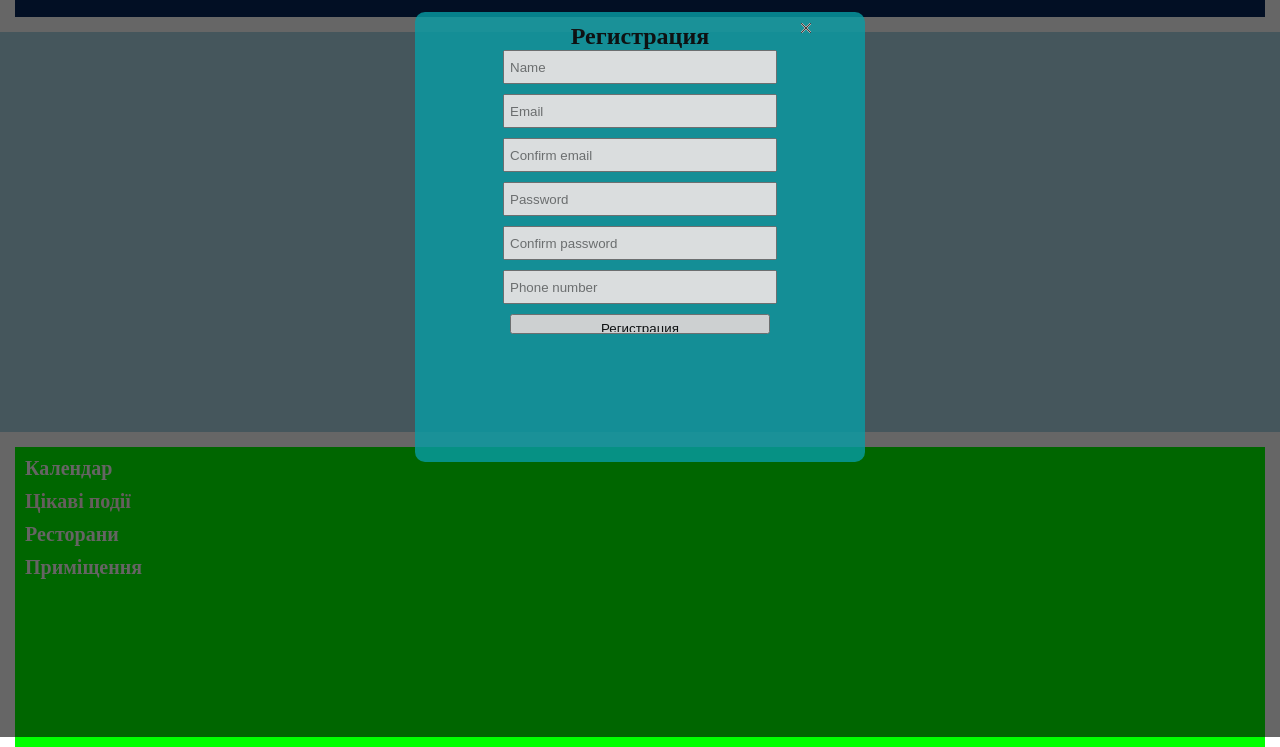
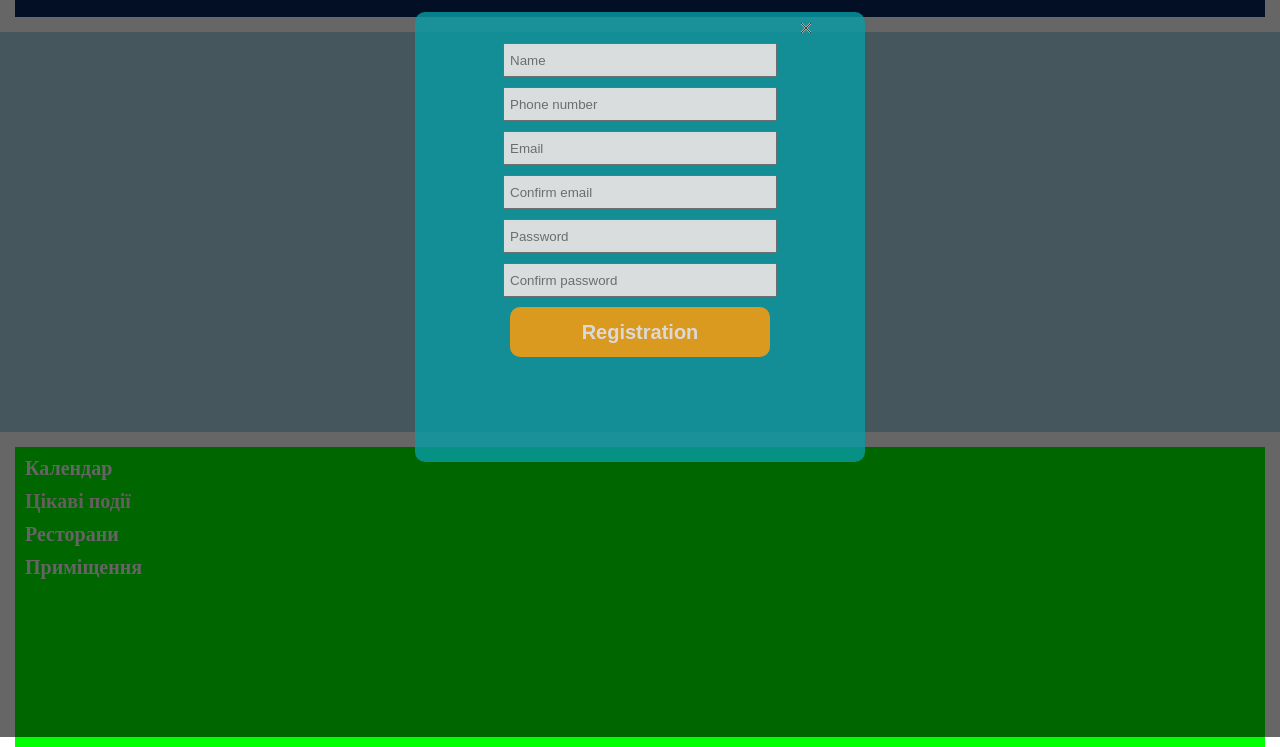
Before and after one commit to MarikKV/project, a plain HTML site: page index.html in a window 1280 px wide. Both pictures are taken after a click on the link "Реєстрація". Shown: the part 63-810 px from the top of the page. Drawn offline with nearby package versions, Linux system fonts and the light colour scheme.

Commit message:
Update index.html

```diff
--- a/index.html
+++ b/index.html
@@ -29,15 +29,14 @@
         <!-- Картинка крестика -->
         <img class="close" src="images/close.png" alt=""  onclick="show('none')">
         <div class="form">
-            <h2>Регистрация</h2>
             <form action="index.html" name="f1">
-                <input type="text" placeholder="Name" name="name1" class="input">
+                <input type="text" placeholder="Name" name="name1" class="input top_input">
+                <input type='tel' placeholder="Phone number" name="tel" class="input">
                 <input type="email" placeholder="Email" name="email1" class="input">
                 <input type="email" placeholder="Confirm email" name="email2" class="input">
                 <input type="password" placeholder="Password" name="pass1" class="input">
                 <input type="password" placeholder="Confirm password" name="pass2" class="input">
-                <input type='tel' placeholder="Phone number" name="tel" class="input">
-                <input type="submit" value="Регистрация" name="sab" class="input">
+                <input type="submit" value="Registration" name="sab" class="input input_btn">
             </form>
         </div>
     </div>
```
